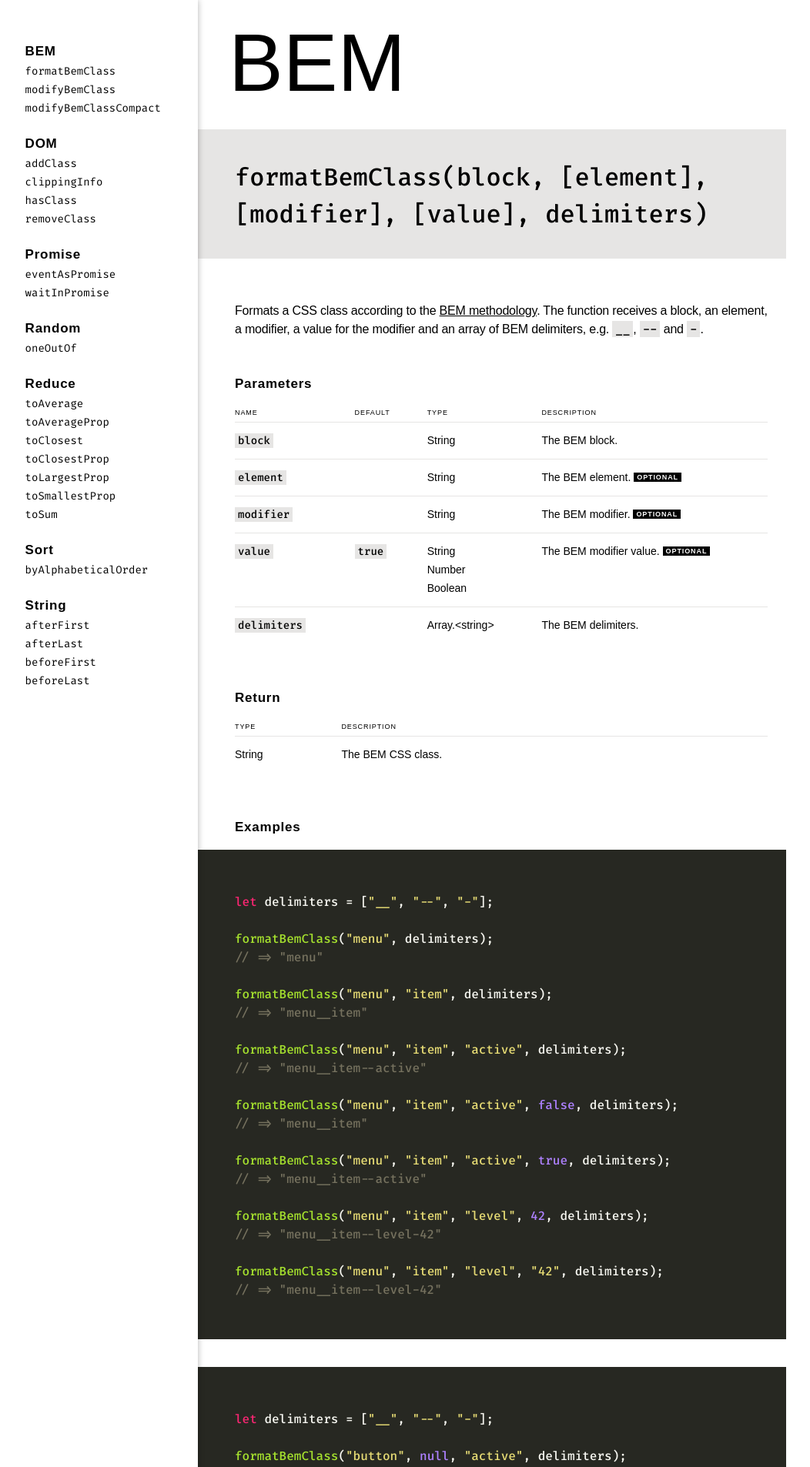
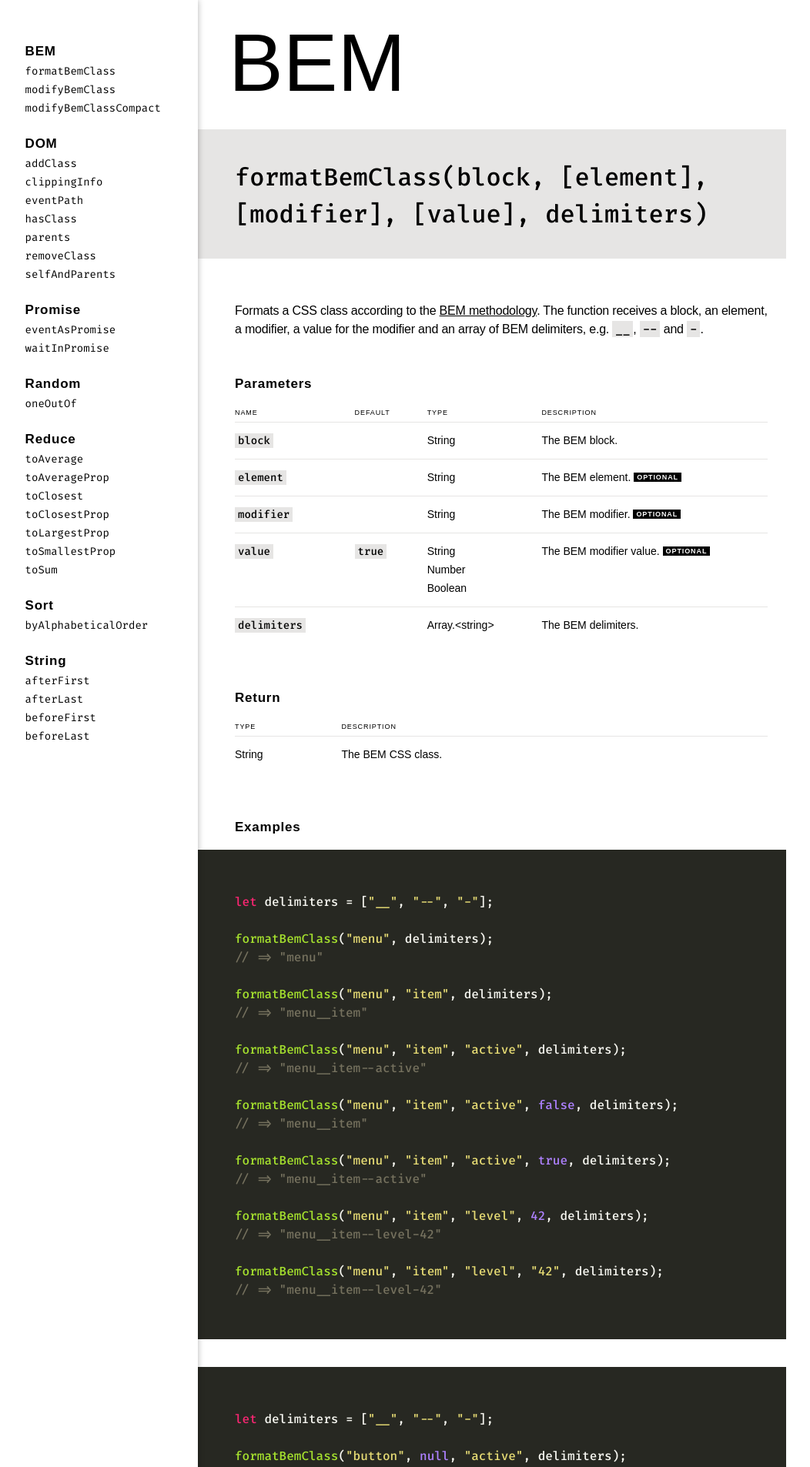
Before and after one commit to leofavre/canivete, a Jekyll site: the page built from docs/index.md, in a window 1280 px wide. Shown: the top 1906 px of the page at 77% size, without its empty margins (37-1089 px from the left). Built offline with Jekyll 4.4.1, drawn with Linux system fonts in a browser that asks for light colours; nearby versions of some CDN libraries; some web fonts are replaced; some of the changed lines change nothing that is shown.

Commit message:
changed docs

````diff
--- a/docs/_includes/menu.md
+++ b/docs/_includes/menu.md
@@ -6,8 +6,11 @@
 * **[DOM](#dom)**
   * [addClass](#addClass)
   * [clippingInfo](#clippingInfo)
+  * [eventPath](#eventPath)
   * [hasClass](#hasClass)
+  * [parents](#parents)
   * [removeClass](#removeClass)
+  * [selfAndParents](#selfAndParents)
 
 * **[Promise](#promise)**
   * [eventAsPromise](#eventAsPromise)
--- a/docs/_sass/_content.scss
+++ b/docs/_sass/_content.scss
@@ -91,12 +91,12 @@
 		}
 	}
 
-	p > code {
+	p code {
 		padding: 1px 0.25rem;
 		background-color: rgba($grey, 0.2);
 	}
 
-	p > strong {
+	p strong {
 		font-weight: 600;
 	}
 
--- a/docs/index.md
+++ b/docs/index.md
@@ -213,6 +213,25 @@
 // => false
 ```
 
+<a name="eventPath"></a>
+### `eventPath(evt)`
+
+Returns the path through which an event has bubbled.
+This function serves as a polyfill for
+[`Event.composedPath()`](https://dom.spec.whatwg.org/#dom-event-composedpath).
+
+#### Parameter
+
+| Name | Type | Description |
+| --- | --- | --- |
+| `evt` | Event | The triggered event. |
+
+#### Return
+
+| Type | Description |
+| --- | --- |
+| Array.&lt;HTMLElement&gt; | The path through which the event has bubbled. |
+
 <a name="hasClass"></a>
 ### `hasClass(domEl, str)`
 
@@ -244,6 +263,24 @@
 // => false
 ```
 
+<a name="parents"></a>
+### `parents(domEl)`
+
+Returns all parents of a DOM element,
+from the closest to the most distant, recursively.
+
+#### Parameter
+
+| Name | Type | Description |
+| --- | --- | --- |
+| `domEl` | HTMLElement | The DOM element. |
+
+#### Return
+
+| Type | Description |
+| --- | --- |
+| Array.&lt;HTMLElement&gt; | The DOM element parents. |
+
 <a name="removeClass"></a>
 ### `removeClass(domEls, str)`
 
@@ -273,6 +310,24 @@
 console.log(manyElements[0].className);
 // => "base"
 ```
+
+<a name="selfAndParents"></a>
+### `selfAndParents(domEl)`
+
+The same as `parents()`, except it includes
+the DOM element as the first item of the result.
+
+#### Parameter
+
+| Name | Type | Description |
+| --- | --- | --- |
+| `domEl` | HTMLElement | The DOM element. |
+
+#### Return
+
+| Type | Description |
+| --- | --- |
+| Array.&lt;HTMLElement&gt; | The DOM element and its parents. |
 
 ## Promise
 
````
Also changed, not shown: dist/eventPath.js (added), dist/parents.js (added), dist/selfAndParents.js (added), 2 other files.
